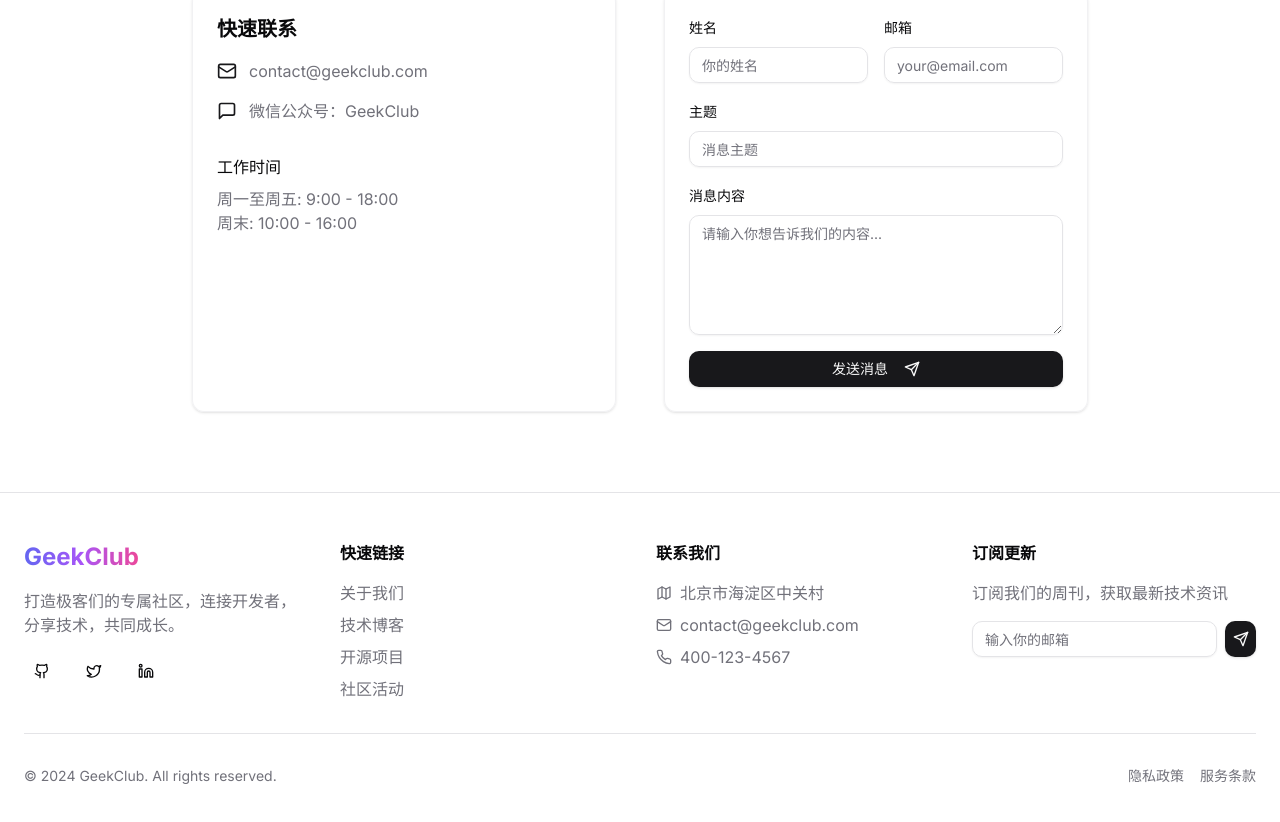
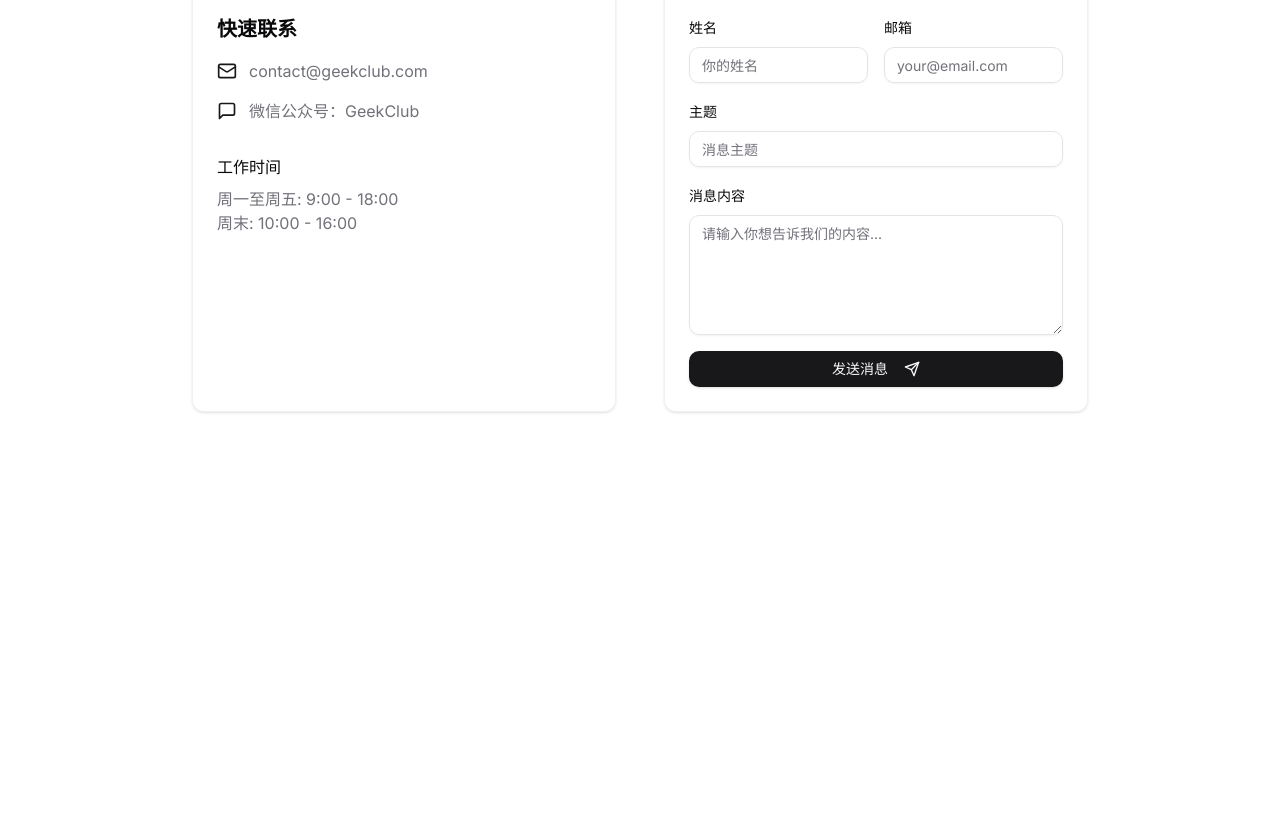
Before and after one commit to kerthans/1x100geekweb, a Next.js app: page / in a window 1280 px wide. Shown: the part 3707-4529 px from the top of the page. After the commit the page ends 4199 px from the top, so only its background shows below. Built offline with nearby package versions, Linux system fonts and the light colour scheme.

Commit message:
修复一些bug

```diff
--- a/src/app/page.tsx
+++ b/src/app/page.tsx
@@ -7,7 +7,7 @@ import { BlogPreviewSection } from '@/components/blog-preview-section'
 import { TestimonialsSection } from '@/components/testimonials-section'
 import { CTASection } from '@/components/cta-section'
 import { ContactSection } from '@/components/contact-section'
-import { Footer } from '@/components/footer'
+// import { Footer } from '@/components/footer'
 
 export default function HomePage() {
   return (
@@ -19,7 +19,7 @@ export default function HomePage() {
       <TestimonialsSection />
       <CTASection />
       <ContactSection />
-      <Footer />
+      {/* <Footer /> */}
     </main>
   )
 }
```
